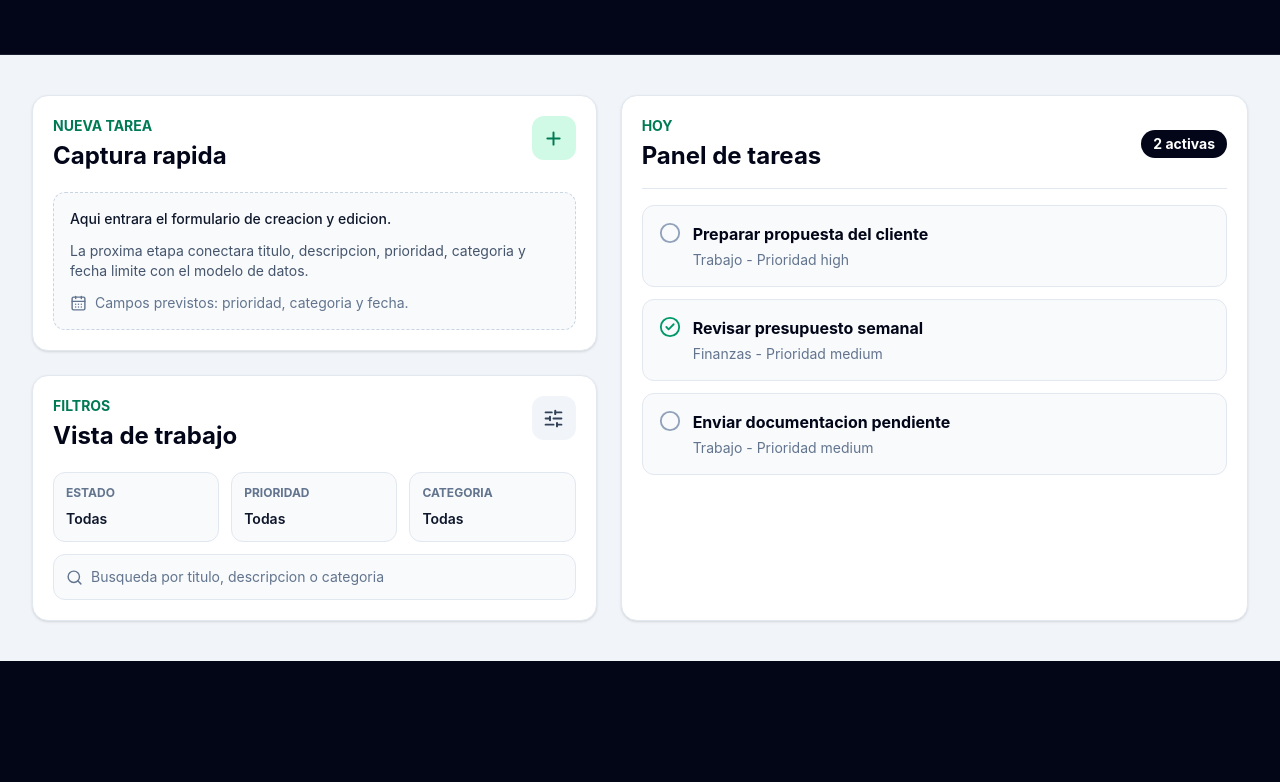
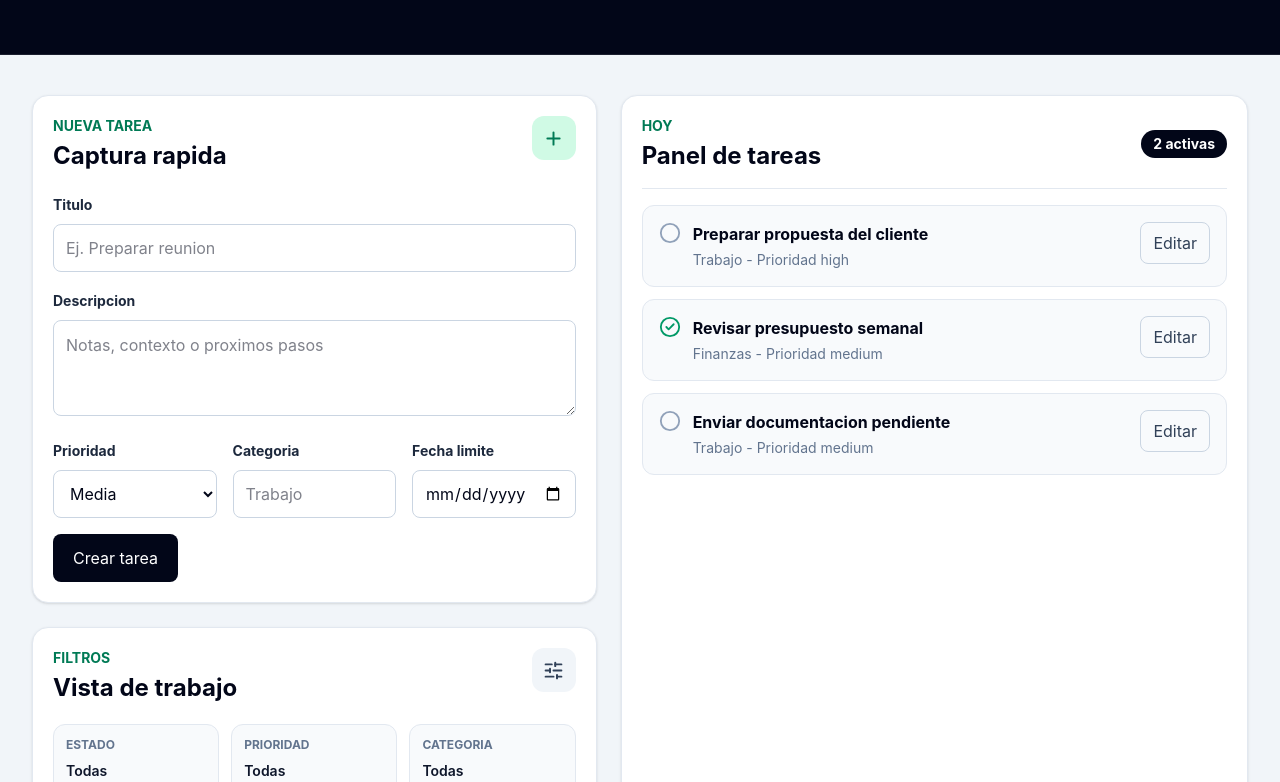
Before and after one commit to alxnrocha/gestor-tarefas, a React (Vite) app: page / in a window 1280 px wide. Shown: the part 657-1439 px from the top of the page. Before the commit the page ends 1318 px from the top, so only its background shows below. Built offline with nearby package versions, Linux system fonts and the light colour scheme.

Commit message:
feat: add task creation and editing form
Add controlled task form, local task state and edit mode from the task preview list.

Closes #7

```diff
--- a/src/App.tsx
+++ b/src/App.tsx
@@ -1,18 +1,57 @@
+import { useState } from 'react'
+
 import { AppHeader } from './components/AppHeader'
 import { DashboardLayout } from './components/DashboardLayout'
 import { HeroSection } from './components/HeroSection'
 import { demoTasks } from './data/demoTasks'
-import { getTaskSummary } from './utils/taskUtils'
+import type { Task, TaskInput } from './types/task'
+import { createTask, getTaskSummary, replaceTask } from './utils/taskUtils'
 
 function App() {
-  const summary = getTaskSummary(demoTasks)
+  const [tasks, setTasks] = useState<Task[]>(demoTasks)
+  const [editingTaskId, setEditingTaskId] = useState<string | null>(null)
+  const summary = getTaskSummary(tasks)
+  const editingTask =
+    tasks.find((task) => task.id === editingTaskId) ?? null
+
+  function handleCreateTask(input: TaskInput) {
+    setTasks((currentTasks) => [createTask(input), ...currentTasks])
+  }
+
+  function handleUpdateTask(taskId: string, input: TaskInput) {
+    setTasks((currentTasks) => {
+      const currentTask = currentTasks.find((task) => task.id === taskId)
+
+      if (!currentTask) {
+        return currentTasks
+      }
+
+      return replaceTask(currentTasks, {
+        ...currentTask,
+        ...input,
+        title: input.title.trim(),
+        description: input.description.trim(),
+        category: input.category.trim(),
+        updatedAt: new Date().toISOString(),
+      })
+    })
+    setEditingTaskId(null)
+  }
 
   return (
     <div className="min-h-screen bg-slate-950 text-white">
       <AppHeader />
       <main>
         <HeroSection summary={summary} />
-        <DashboardLayout summary={summary} tasks={demoTasks} />
+        <DashboardLayout
+          editingTask={editingTask}
+          onCancelEdit={() => setEditingTaskId(null)}
+          onCreateTask={handleCreateTask}
+          onEditTask={setEditingTaskId}
+          onUpdateTask={handleUpdateTask}
+          summary={summary}
+          tasks={tasks}
+        />
       </main>
     </div>
   )
--- a/src/components/DashboardLayout.tsx
+++ b/src/components/DashboardLayout.tsx
@@ -1,23 +1,47 @@
 import type { Task, TaskSummary } from '../types/task'
+import type { TaskInput } from '../types/task'
 import { FilterPanel } from './FilterPanel'
 import { TaskFormPanel } from './TaskFormPanel'
 import { TaskPreviewList } from './TaskPreviewList'
 
 type DashboardLayoutProps = {
+  editingTask: Task | null
+  onCancelEdit: () => void
+  onCreateTask: (input: TaskInput) => void
+  onEditTask: (taskId: string) => void
+  onUpdateTask: (taskId: string, input: TaskInput) => void
   summary: TaskSummary
   tasks: Task[]
 }
 
-export function DashboardLayout({ summary, tasks }: DashboardLayoutProps) {
+export function DashboardLayout({
+  editingTask,
+  onCancelEdit,
+  onCreateTask,
+  onEditTask,
+  onUpdateTask,
+  summary,
+  tasks,
+}: DashboardLayoutProps) {
   return (
     <section className="bg-slate-100 text-slate-950">
       <div className="mx-auto grid max-w-7xl gap-6 px-5 py-8 sm:px-8 lg:grid-cols-[minmax(0,0.9fr)_minmax(360px,1fr)] lg:py-10">
         <div className="grid gap-6">
-          <TaskFormPanel />
+          <TaskFormPanel
+            editingTask={editingTask}
+            key={editingTask?.id ?? 'new-task'}
+            onCancelEdit={onCancelEdit}
+            onCreateTask={onCreateTask}
+            onUpdateTask={onUpdateTask}
+          />
           <FilterPanel />
         </div>
 
-        <TaskPreviewList pendingCount={summary.pending} tasks={tasks} />
+        <TaskPreviewList
+          onEditTask={onEditTask}
+          pendingCount={summary.pending}
+          tasks={tasks}
+        />
       </div>
     </section>
   )
--- a/src/components/TaskFormPanel.tsx
+++ b/src/components/TaskFormPanel.tsx
@@ -1,6 +1,78 @@
-import { CalendarDays, Plus } from 'lucide-react'
+import { Plus } from 'lucide-react'
+import { useState } from 'react'
+import type { FormEvent } from 'react'
 
-export function TaskFormPanel() {
+import type { Task, TaskInput, TaskPriority } from '../types/task'
+
+type FormErrors = Partial<Record<keyof TaskInput, string>>
+
+type TaskFormPanelProps = {
+  editingTask: Task | null
+  onCancelEdit: () => void
+  onCreateTask: (input: TaskInput) => void
+  onUpdateTask: (taskId: string, input: TaskInput) => void
+}
+
+const emptyForm: TaskInput = {
+  title: '',
+  description: '',
+  priority: 'medium',
+  category: '',
+  dueDate: '',
+}
+
+const priorityOptions: Array<{ label: string; value: TaskPriority }> = [
+  { label: 'Baja', value: 'low' },
+  { label: 'Media', value: 'medium' },
+  { label: 'Alta', value: 'high' },
+]
+
+export function TaskFormPanel({
+  editingTask,
+  onCancelEdit,
+  onCreateTask,
+  onUpdateTask,
+}: TaskFormPanelProps) {
+  const [form, setForm] = useState<TaskInput>(
+    editingTask ? getTaskFormValue(editingTask) : emptyForm,
+  )
+  const [errors, setErrors] = useState<FormErrors>({})
+  const isEditing = editingTask !== null
+
+  function updateField<Field extends keyof TaskInput>(
+    field: Field,
+    value: TaskInput[Field],
+  ) {
+    setForm((currentForm) => ({ ...currentForm, [field]: value }))
+    setErrors((currentErrors) => ({ ...currentErrors, [field]: undefined }))
+  }
+
+  function handleSubmit(event: FormEvent<HTMLFormElement>) {
+    event.preventDefault()
+
+    const nextErrors = validateTaskForm(form)
+
+    if (Object.keys(nextErrors).length > 0) {
+      setErrors(nextErrors)
+      return
+    }
+
+    if (editingTask) {
+      onUpdateTask(editingTask.id, form)
+    } else {
+      onCreateTask(form)
+    }
+
+    setForm(emptyForm)
+    setErrors({})
+  }
+
+  function handleCancel() {
+    setForm(emptyForm)
+    setErrors({})
+    onCancelEdit()
+  }
+
   return (
     <section
       aria-labelledby="task-form-title"
@@ -10,10 +82,10 @@ export function TaskFormPanel() {
       <div className="flex items-start justify-between gap-4">
         <div>
           <p className="text-sm font-bold uppercase text-emerald-700">
-            Nueva tarea
+            {isEditing ? 'Editar tarea' : 'Nueva tarea'}
           </p>
           <h2 className="mt-1 text-2xl font-bold" id="task-form-title">
-            Captura rapida
+            {isEditing ? 'Actualizar datos' : 'Captura rapida'}
           </h2>
         </div>
         <span className="flex size-11 shrink-0 items-center justify-center rounded-xl bg-emerald-100 text-emerald-700">
@@ -21,19 +93,160 @@ export function TaskFormPanel() {
         </span>
       </div>
 
-      <div className="mt-5 grid gap-3 rounded-xl border border-dashed border-slate-300 bg-slate-50 p-4 text-sm text-slate-600">
-        <p className="font-medium text-slate-900">
-          Aqui entrara el formulario de creacion y edicion.
-        </p>
-        <p>
-          La proxima etapa conectara titulo, descripcion, prioridad, categoria y
-          fecha limite con el modelo de datos.
-        </p>
-        <div className="flex items-center gap-2 text-slate-500">
-          <CalendarDays aria-hidden="true" size={17} />
-          Campos previstos: prioridad, categoria y fecha.
+      <form className="mt-5 grid gap-4" noValidate onSubmit={handleSubmit}>
+        <div>
+          <label className="text-sm font-bold text-slate-800" htmlFor="title">
+            Titulo
+          </label>
+          <input
+            aria-describedby={errors.title ? 'title-error' : undefined}
+            aria-invalid={Boolean(errors.title)}
+            className="mt-2 min-h-12 w-full rounded-lg border border-slate-300 bg-white px-3 text-sm text-slate-950 outline-none transition focus:border-emerald-500"
+            id="title"
+            onChange={(event) => updateField('title', event.target.value)}
+            placeholder="Ej. Preparar reunion"
+            type="text"
+            value={form.title}
+          />
+          {errors.title && <FieldError id="title-error" message={errors.title} />}
         </div>
-      </div>
+
+        <div>
+          <label
+            className="text-sm font-bold text-slate-800"
+            htmlFor="description"
+          >
+            Descripcion
+          </label>
+          <textarea
+            className="mt-2 min-h-24 w-full resize-y rounded-lg border border-slate-300 bg-white px-3 py-3 text-sm text-slate-950 outline-none transition focus:border-emerald-500"
+            id="description"
+            onChange={(event) =>
+              updateField('description', event.target.value)
+            }
+            placeholder="Notas, contexto o proximos pasos"
+            value={form.description}
+          />
+        </div>
+
+        <div className="grid gap-4 sm:grid-cols-3">
+          <div>
+            <label
+              className="text-sm font-bold text-slate-800"
+              htmlFor="priority"
+            >
+              Prioridad
+            </label>
+            <select
+              className="mt-2 min-h-12 w-full rounded-lg border border-slate-300 bg-white px-3 text-sm text-slate-950 outline-none transition focus:border-emerald-500"
+              id="priority"
+              onChange={(event) =>
+                updateField('priority', event.target.value as TaskPriority)
+              }
+              value={form.priority}
+            >
+              {priorityOptions.map((option) => (
+                <option key={option.value} value={option.value}>
+                  {option.label}
+                </option>
+              ))}
+            </select>
+          </div>
+
+          <div>
+            <label
+              className="text-sm font-bold text-slate-800"
+              htmlFor="category"
+            >
+              Categoria
+            </label>
+            <input
+              aria-describedby={errors.category ? 'category-error' : undefined}
+              aria-invalid={Boolean(errors.category)}
+              className="mt-2 min-h-12 w-full rounded-lg border border-slate-300 bg-white px-3 text-sm text-slate-950 outline-none transition focus:border-emerald-500"
+              id="category"
+              onChange={(event) => updateField('category', event.target.value)}
+              placeholder="Trabajo"
+              type="text"
+              value={form.category}
+            />
+            {errors.category && (
+              <FieldError id="category-error" message={errors.category} />
+            )}
+          </div>
+
+          <div>
+            <label
+              className="text-sm font-bold text-slate-800"
+              htmlFor="dueDate"
+            >
+              Fecha limite
+            </label>
+            <input
+              className="mt-2 min-h-12 w-full rounded-lg border border-slate-300 bg-white px-3 text-sm text-slate-950 outline-none transition focus:border-emerald-500"
+              id="dueDate"
+              onChange={(event) => updateField('dueDate', event.target.value)}
+              type="date"
+              value={form.dueDate}
+            />
+          </div>
+        </div>
+
+        <div className="flex flex-col gap-3 sm:flex-row">
+          <button
+            className="inline-flex min-h-12 items-center justify-center rounded-lg bg-slate-950 px-5 py-3 text-sm font-bold text-white transition hover:bg-slate-800"
+            type="submit"
+          >
+            {isEditing ? 'Guardar cambios' : 'Crear tarea'}
+          </button>
+          {isEditing && (
+            <button
+              className="inline-flex min-h-12 items-center justify-center rounded-lg border border-slate-300 px-5 py-3 text-sm font-bold text-slate-700 transition hover:border-slate-500"
+              onClick={handleCancel}
+              type="button"
+            >
+              Cancelar edicion
+            </button>
+          )}
+        </div>
+      </form>
     </section>
   )
 }
+
+function validateTaskForm(form: TaskInput): FormErrors {
+  const errors: FormErrors = {}
+
+  if (form.title.trim().length === 0) {
+    errors.title = 'El titulo es obligatorio.'
+  }
+
+  if (form.category.trim().length === 0) {
+    errors.category = 'La categoria es obligatoria.'
+  }
+
+  return errors
+}
+
+function getTaskFormValue(task: Task): TaskInput {
+  return {
+    title: task.title,
+    description: task.description,
+    priority: task.priority,
+    category: task.category,
+    dueDate: task.dueDate,
+  }
+}
+
+type FieldErrorProps = {
+  id: string
+  message: string
+}
+
+function FieldError({ id, message }: FieldErrorProps) {
+  return (
+    <p className="mt-2 text-sm font-medium text-red-700" id={id} role="alert">
+      {message}
+    </p>
+  )
+}
--- a/src/components/TaskPreviewList.tsx
+++ b/src/components/TaskPreviewList.tsx
@@ -3,11 +3,16 @@ import { CheckCircle2, Circle } from 'lucide-react'
 import type { Task } from '../types/task'
 
 type TaskPreviewListProps = {
+  onEditTask: (taskId: string) => void
   pendingCount: number
   tasks: Task[]
 }
 
-export function TaskPreviewList({ pendingCount, tasks }: TaskPreviewListProps) {
+export function TaskPreviewList({
+  onEditTask,
+  pendingCount,
+  tasks,
+}: TaskPreviewListProps) {
   return (
     <aside
       aria-labelledby="task-list-title"
@@ -32,12 +37,15 @@ export function TaskPreviewList({ pendingCount, tasks }: TaskPreviewListProps) {
 
           return (
             <article
-              className="flex items-start gap-3 rounded-xl border border-slate-200 bg-slate-50 p-4"
+              className="flex items-start justify-between gap-3 rounded-xl border border-slate-200 bg-slate-50 p-4"
               key={task.id}
             >
+              <div className="flex min-w-0 items-start gap-3">
                 <Icon
                   aria-hidden="true"
-                className={isCompleted ? 'text-emerald-600' : 'text-slate-400'}
+                  className={
+                    isCompleted ? 'text-emerald-600' : 'text-slate-400'
+                  }
                   size={22}
                 />
                 <div className="min-w-0">
@@ -46,6 +54,14 @@ export function TaskPreviewList({ pendingCount, tasks }: TaskPreviewListProps) {
                     {task.category} - Prioridad {task.priority}
                   </p>
                 </div>
+              </div>
+              <button
+                className="shrink-0 rounded-lg border border-slate-300 px-3 py-2 text-xs font-bold text-slate-700 transition hover:border-emerald-500 hover:text-emerald-700"
+                onClick={() => onEditTask(task.id)}
+                type="button"
+              >
+                Editar
+              </button>
             </article>
           )
         })}
```
Lines whose indentation alone changed are shown as unchanged.
